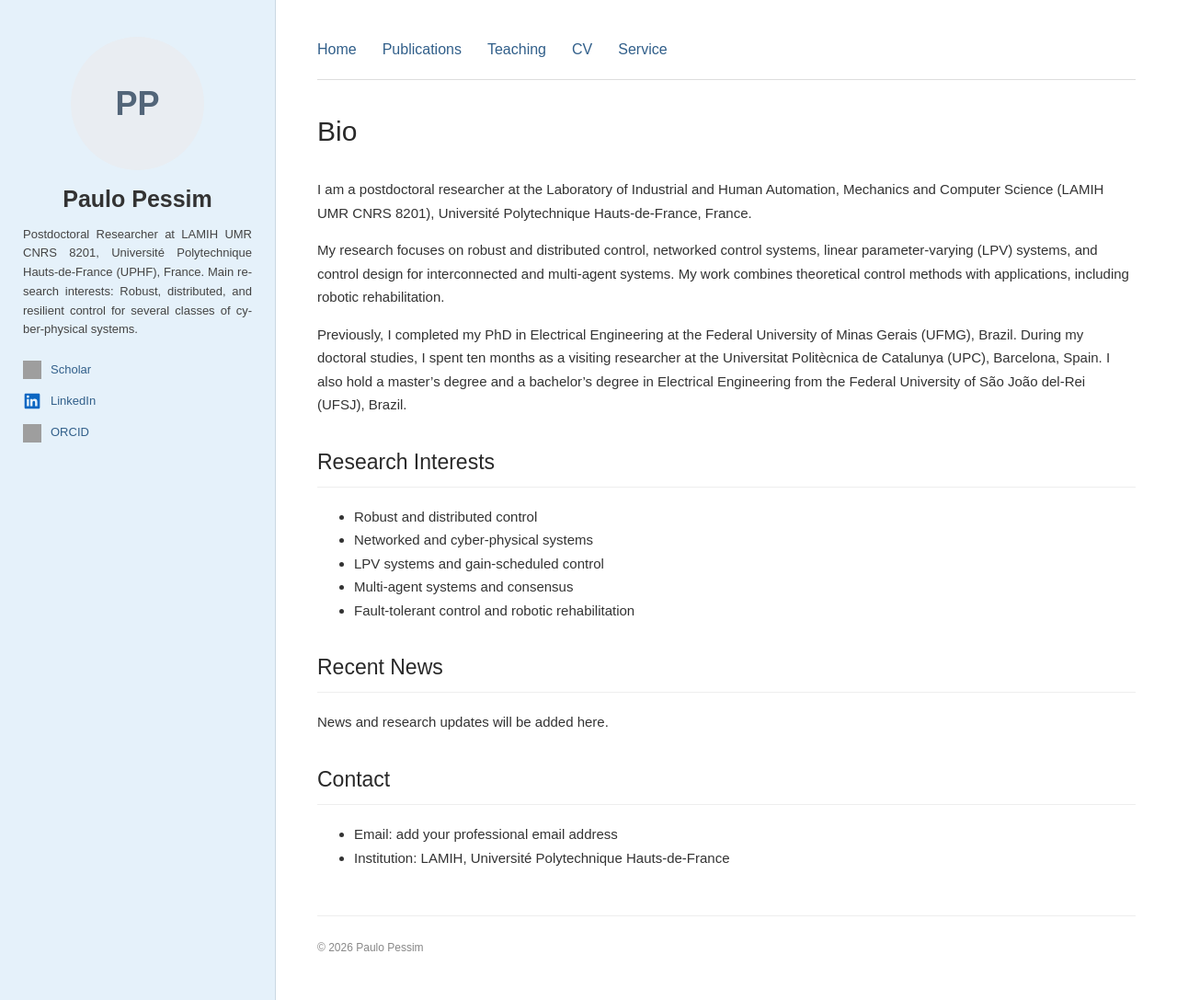
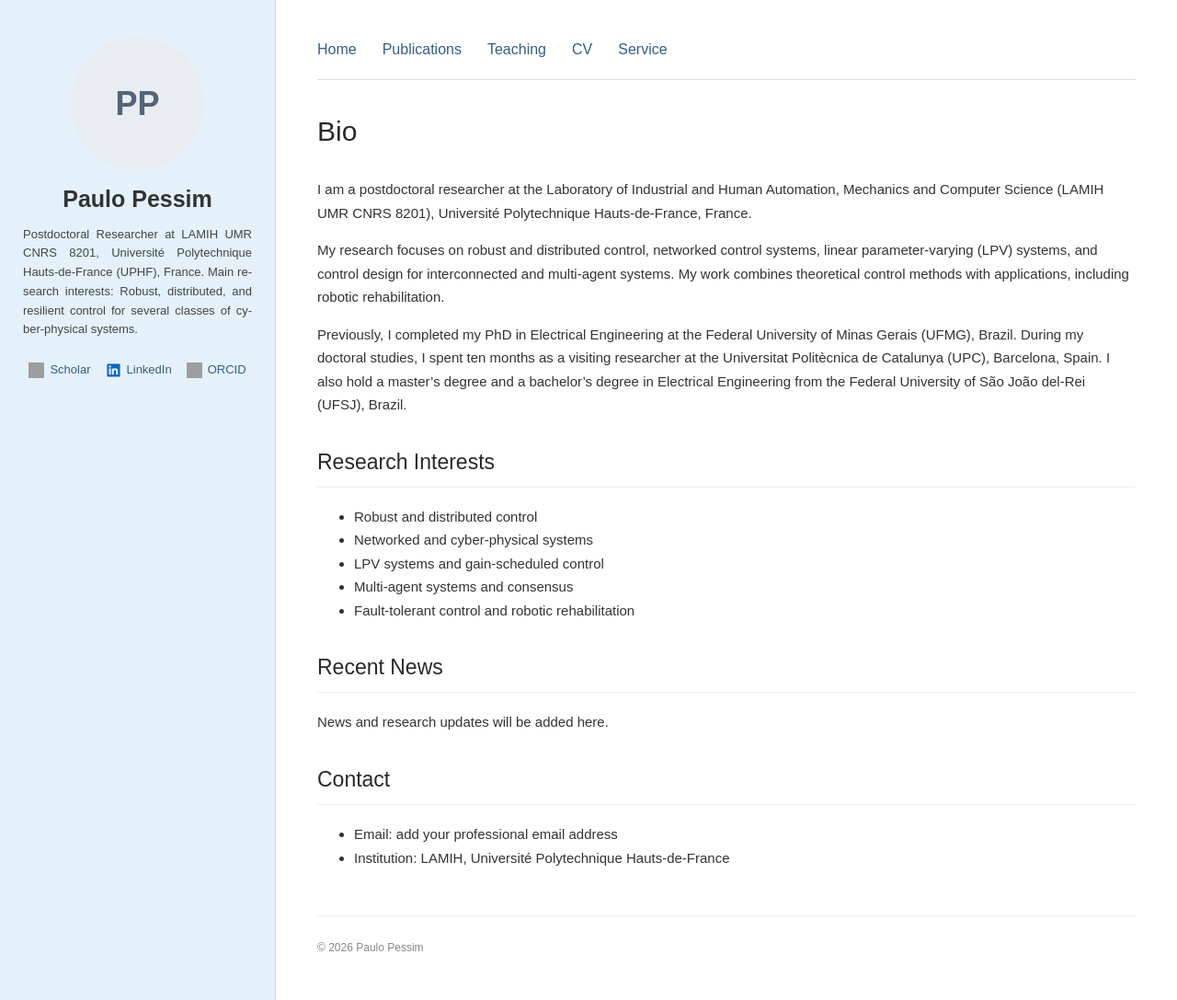
Before and after one commit to ppessim/ppessim.github.io, a Jekyll site: the page built from index.md, in a window 1280 px wide and 1087 px high. Shown: the whole window at 92% size. Built offline with Jekyll 4.4.1, drawn with Linux system fonts in a browser that asks for light colours; grey boxes are pictures that could not be loaded.

Commit message:
Update style.css

```diff
--- a/assets/css/style.css
+++ b/assets/css/style.css
@@ -84,33 +84,39 @@ body {
   hyphens: auto;
 }
 
+
 .social-links {
   display: flex;
-  flex-direction: column;
-  align-items: flex-start;
-  gap: 12px;
-  margin-top: 18px;
+  flex-direction: row;
+  flex-wrap: wrap;
+  justify-content: center;
+  align-items: center;
+  gap: 10px 16px;
+  margin-top: 20px;
 }
 
 .social-links a {
-  display: flex;
+  display: inline-flex;
   align-items: center;
-  gap: 10px;
+  gap: 6px;
   color: #315f8a;
   text-decoration: none;
   font-size: 13px;
+  white-space: nowrap;
 }
 
 .social-links a:hover {
+  color: #173e60;
   text-decoration: underline;
 }
 
 .social-icon {
   display: block;
-  width: 20px;
-  height: 20px;
+  width: 17px;
+  height: 17px;
   flex-shrink: 0;
 }
+
 
 /* Main content column */
 
```
